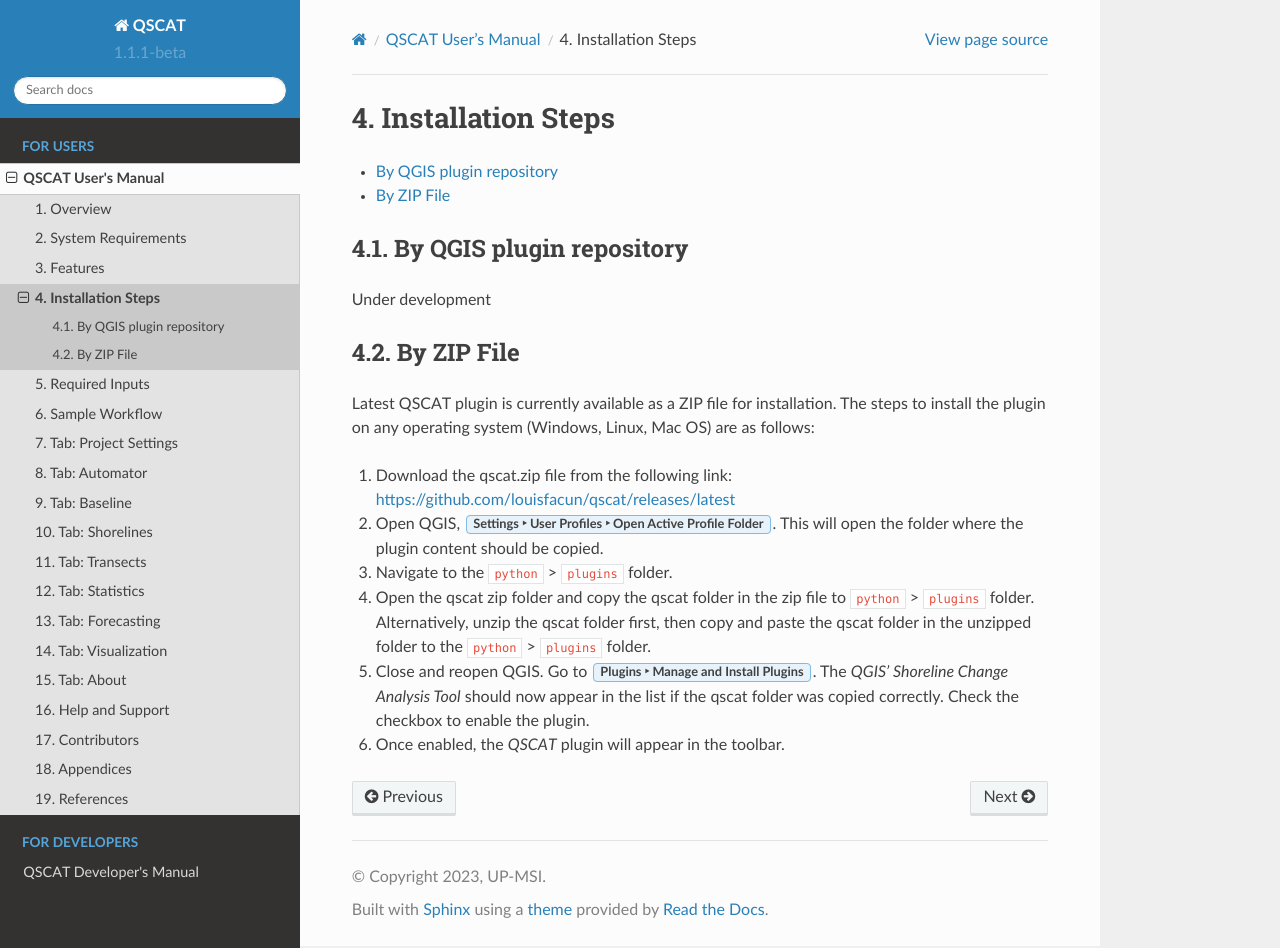
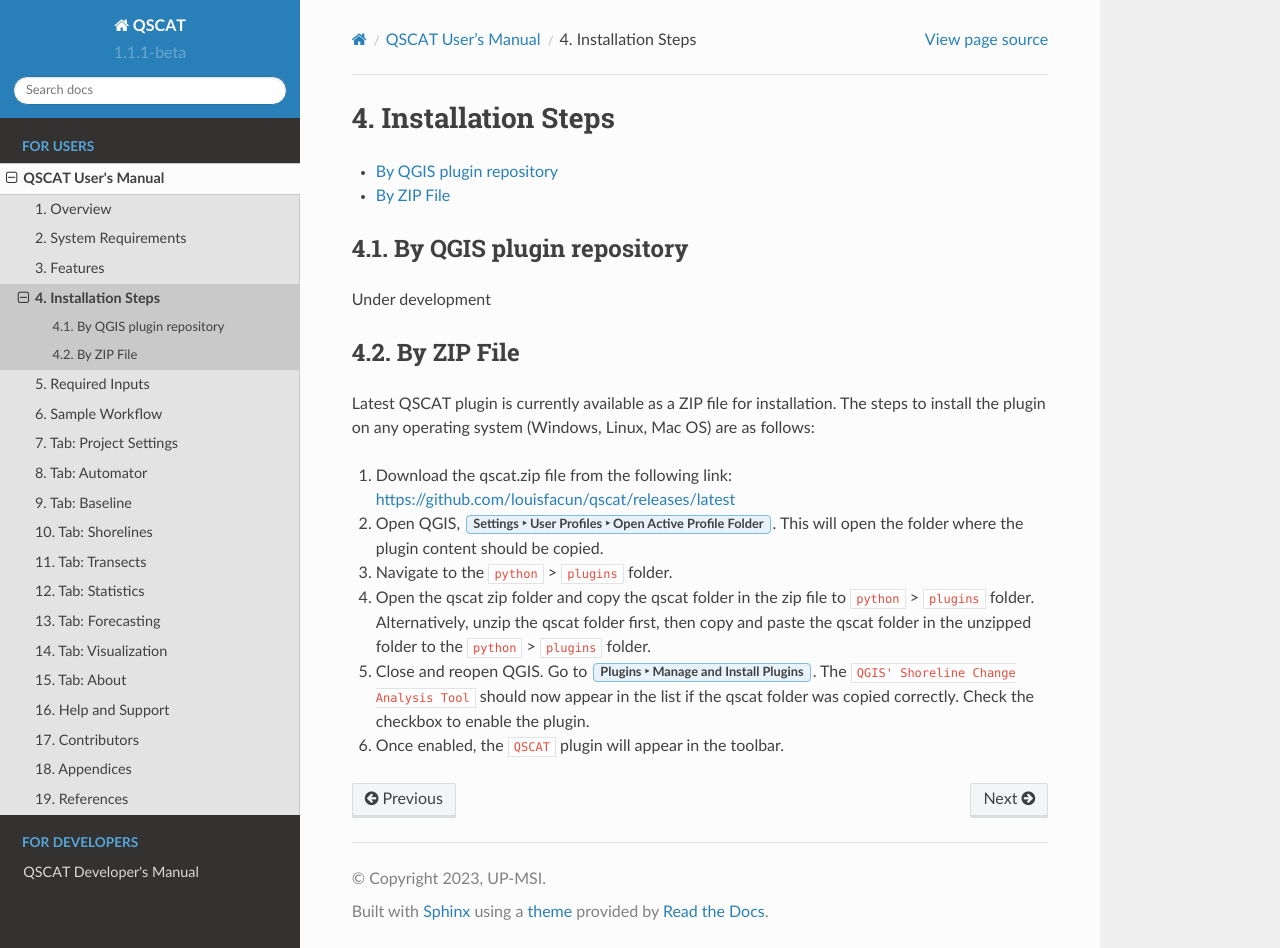
Before and after one commit to upmsi-coaster/qscat-docs, a Sphinx documentation site: the page built from docs/source/users_manual/introduction/installation_steps.rst, in a window 1280 px wide and 948 px high. Built offline with Sphinx 7.4.7 and the Read the Docs theme 2.0.0, drawn with Linux system fonts in a browser that asks for light colours.

```diff
--- a/docs/source/users_manual/introduction/installation_steps.rst
+++ b/docs/source/users_manual/introduction/installation_steps.rst
@@ -24,8 +24,8 @@ Latest QSCAT plugin is currently available as a ZIP file for installation. The s
 2. Open QGIS, :menuselection:`Settings --> User Profiles --> Open Active Profile Folder`. This will open the folder where the plugin content should be copied.
 3. Navigate to the |python| > |plugins| folder.
 4. Open the qscat zip folder and copy the qscat folder in the zip file to |python| > |plugins| folder. Alternatively,  unzip the qscat folder first, then copy and paste the qscat folder in the unzipped folder to the |python| > |plugins| folder.
-5. Close and reopen QGIS. Go to :menuselection:`Plugins --> Manage and Install Plugins`. The `QGIS' Shoreline Change Analysis Tool` should now appear in the list if the qscat folder was copied correctly. Check the checkbox to enable the plugin.
-6. Once enabled, the `QSCAT` plugin will appear in the toolbar.
+5. Close and reopen QGIS. Go to :menuselection:`Plugins --> Manage and Install Plugins`. The ``QGIS' Shoreline Change Analysis Tool`` should now appear in the list if the qscat folder was copied correctly. Check the checkbox to enable the plugin.
+6. Once enabled, the ``QSCAT`` plugin will appear in the toolbar.
 
 
 .. |python| replace:: :file:`python`
```
